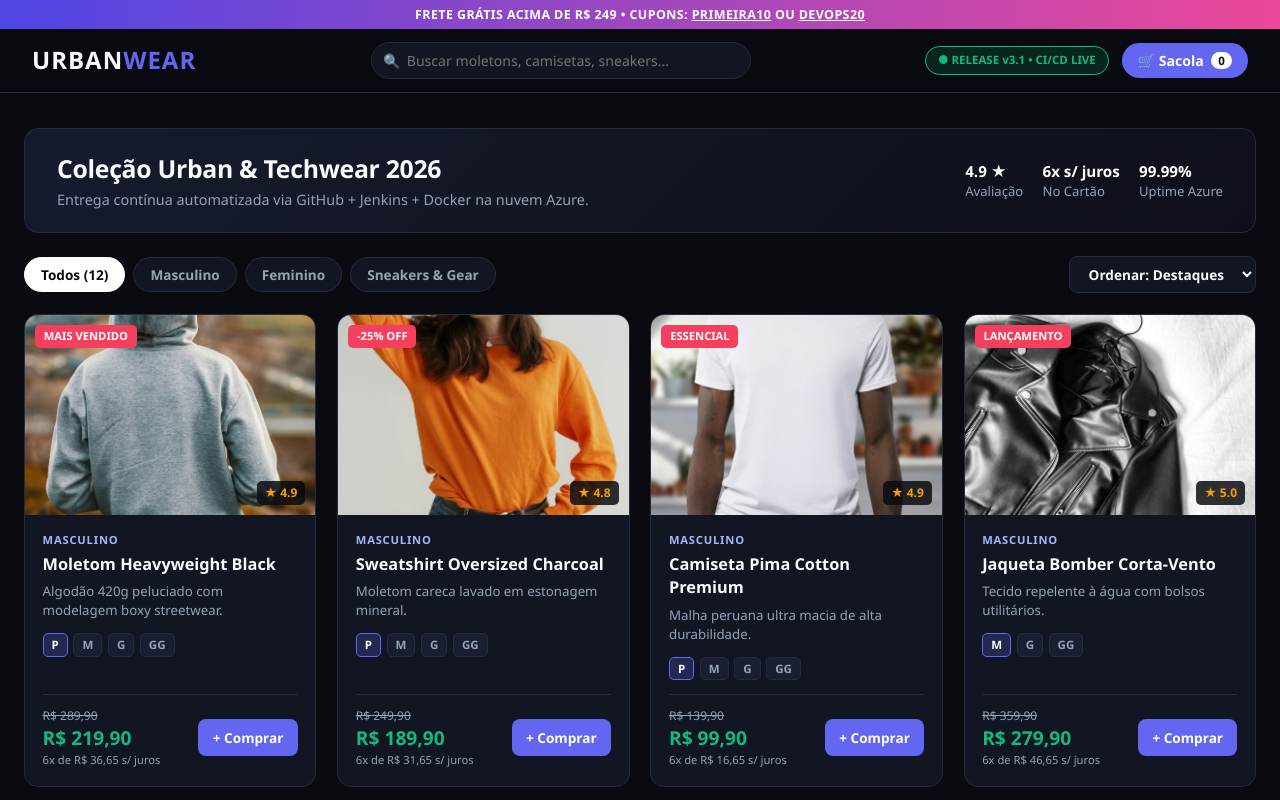
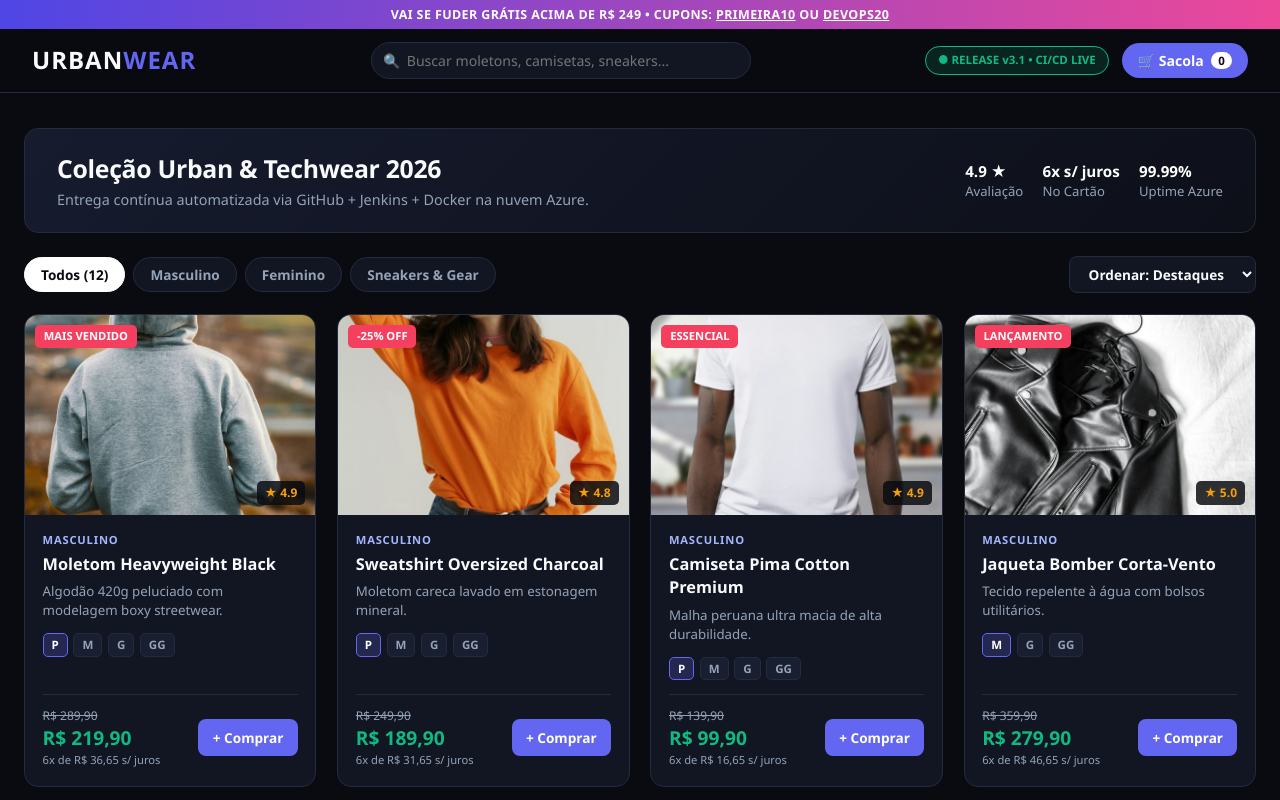
Before and after one commit to gobirudo/otakuwear-store, a plain HTML site: page index.html in a window 1280 px wide. Shown: the top 800 px of the page. Drawn offline with Linux system fonts and the light colour scheme.

Commit message:
Update index.html

```diff
--- a/index.html
+++ b/index.html
@@ -7,7 +7,7 @@
   <link rel="stylesheet" href="style.css" />
 </head>
 <body>
-  <div class="topbar">FRETE GRÁTIS ACIMA DE R$ 249 • CUPONS: <u>PRIMEIRA10</u> OU <u>DEVOPS20</u></div>
+  <div class="topbar">VAI SE FUDER GRÁTIS ACIMA DE R$ 249 • CUPONS: <u>PRIMEIRA10</u> OU <u>DEVOPS20</u></div>
 
   <header>
     <div class="logo">URBAN<span>WEAR</span></div>
```
